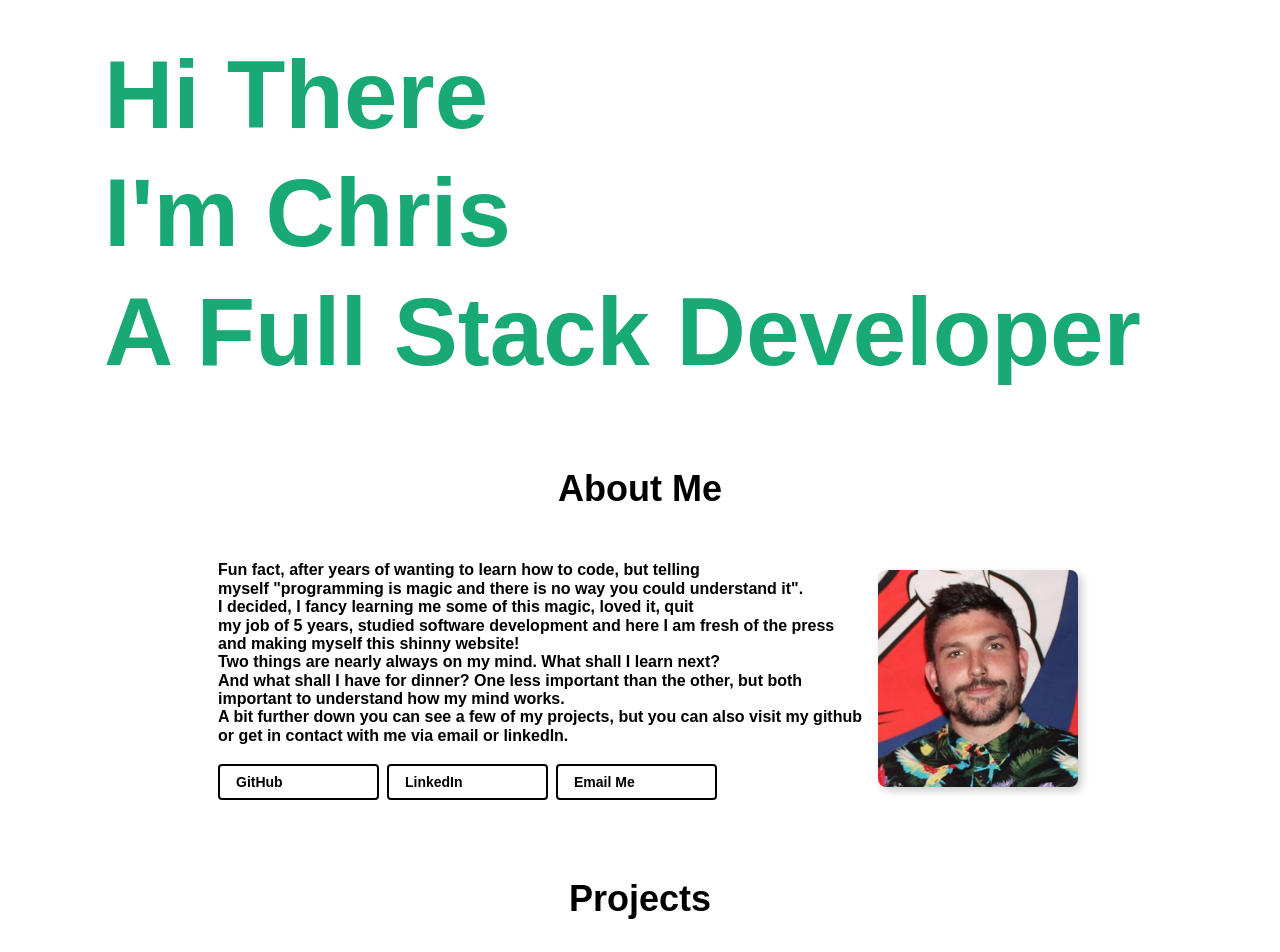
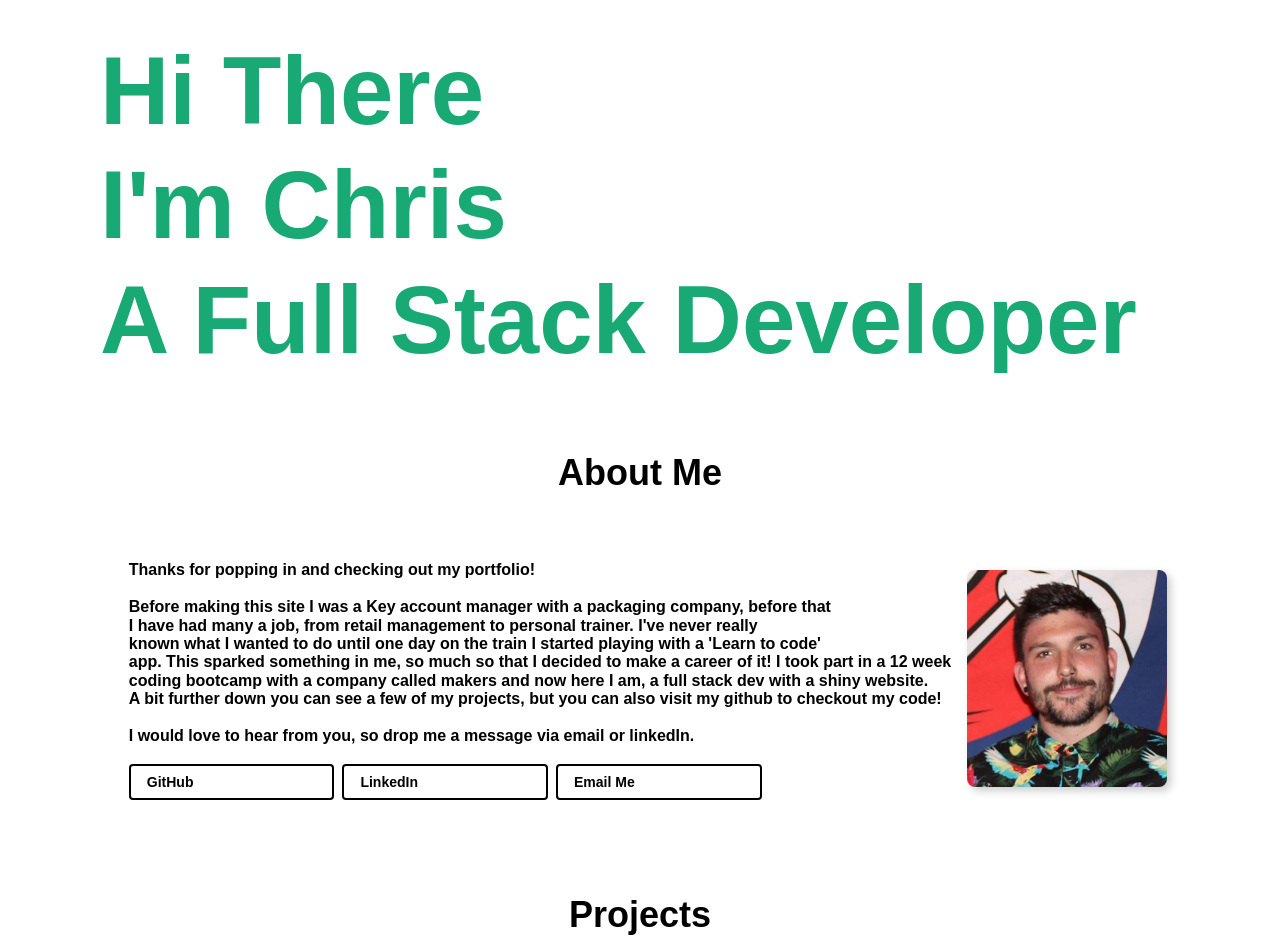
Before and after one commit to ChrisCooney05/portfolio_site, a React (Create React App) app: page / in a window 1280 px wide. Shown: the top 952 px of the page. Built offline with nearby package versions, Linux system fonts and the light colour scheme.

Commit message:
Changed Aboutme section

```diff
--- a/src/components/AboutMe.js
+++ b/src/components/AboutMe.js
@@ -1,40 +1,69 @@
-import React, { Component } from 'react'
-import image from '../assets/me.png'
+import React, { Component } from "react";
+import image from "../assets/me.png";
 
 class AboutMe extends Component {
   render() {
     return (
-      <div className='tc animate__animated animate__fadeIn animate__delay-3s'>
-        <p className='f2 b'>About Me</p>
-        <div className='tl b dib pa3 f5 '>
-          Fun fact, after years of wanting to learn how to code, but telling <br />
-          myself "programming is magic and there is no way you could understand it". <br />
-          I decided, I fancy learning me some of this magic, loved it, quit <br />
-          my job of 5 years, studied software development and here I am fresh of the press <br />
-          and making myself this shinny website!<br />
-          Two things are nearly always on my mind. What shall I learn next? <br />
-          And what shall I have for dinner? One less important than the other, but both <br />
-          important to understand how my mind works. <br />
-          A bit further down you can see a few of my projects, but you can also visit my github<br />
-          or get in contact with me via email or linkedIn.<br /><br />
-          <div className='flex'>
-            <a className="w-25 pa3 mr2 f6 link dim br2 ba bw1 ph3 pv2 mb2 dib black"
+      <div className="tc animate__animated animate__fadeIn animate__delay-3s">
+        <h3 className="f2 b">About Me</h3>
+        <p className="tl dib pa3 f5 fw6">
+          Thanks for popping in and checking out my portfolio!
+          <br />
+          <br />
+          Before making this site I was a Key account manager with a packaging
+          company, before that <br />
+          I have had many a job, from retail management to personal trainer.
+          I've never really <br />
+          known what I wanted to do until one day on the train I started playing
+          with a 'Learn to code' <br />
+          app. This sparked something in me, so much so that I decided to make a
+          career of it! I took part in a 12 week <br />
+          coding bootcamp with a company called makers and now here I am, a full
+          stack dev with a shiny website.
+          <br />
+          A bit further down you can see a few of my projects, but you can also
+          visit my github to checkout my code!
+          <br />
+          <br />
+          I would love to hear from you, so drop me a message via email or
+          linkedIn.
+          <br />
+          <br />
+          <div className="flex">
+            <a
+              className="w-25 pa3 mr2 f6 link dim br2 ba bw1 ph3 pv2 mb2 dib black"
               href="https://github.com/ChrisCooney05"
-              target='_blank'
-              rel="noopener noreferrer">GitHub</a>
-            <a className="w-25 pa3 mr2 f6 link dim br2 ba bw1 ph3 pv2 mb2 dib black"
+              target="_blank"
+              rel="noopener noreferrer"
+            >
+              GitHub
+            </a>
+            <a
+              className="w-25 pa3 mr2 f6 link dim br2 ba bw1 ph3 pv2 mb2 dib black"
               href="https://www.linkedin.com/in/chris-cooney-003028160/"
-              target='_blank'
-              rel="noopener noreferrer">LinkedIn</a>
-            <a className="w-25 pa3 mr2 f6 link dim br2 ba bw1 ph3 pv2 mb2 dib black"
+              target="_blank"
+              rel="noopener noreferrer"
+            >
+              LinkedIn
+            </a>
+            <a
+              className="w-25 pa3 mr2 f6 link dim br2 ba bw1 ph3 pv2 mb2 dib black"
               href="mailto:chris.cooney05@hotmail.co.uk"
-              target='_blank'
-              rel="noopener noreferrer">Email Me</a>
+              target="_blank"
+              rel="noopener noreferrer"
+            >
+              Email Me
+            </a>
           </div>
-        </div>
-        <img src={image} alt='myImage' width='200px' className='bw2 shadow-5 br3' />
+        </p>
+        <img
+          src={image}
+          alt="myImage"
+          width="200px"
+          className="bw2 shadow-5 br3"
+        />
       </div>
-    )
+    );
   }
 }
 
--- a/src/components/Intro.js
+++ b/src/components/Intro.js
@@ -4,15 +4,15 @@ class Intro extends Component {
   render() {
     return (
       <div className="mh5-ns">
-        <h1 className="animate__animated animate__fadeIn green f-headline ma2 b">
+        <h1 className="animate__animated animate__fadeIn green f-headline ma1 b">
           Hi There
         </h1>
 
-        <h1 className="animate__animated animate__fadeIn animate__delay-1s green f-headline ma2 b">
+        <h1 className="animate__animated animate__fadeIn animate__delay-1s green f-headline ma1 b">
           I'm Chris
         </h1>
 
-        <h1 className="animate__animated animate__fadeIn animate__delay-2s green f-headline ma2 b">
+        <h1 className="animate__animated animate__fadeIn animate__delay-2s green f-headline ma1 b">
           A Full Stack Developer
         </h1>
       </div>
```
